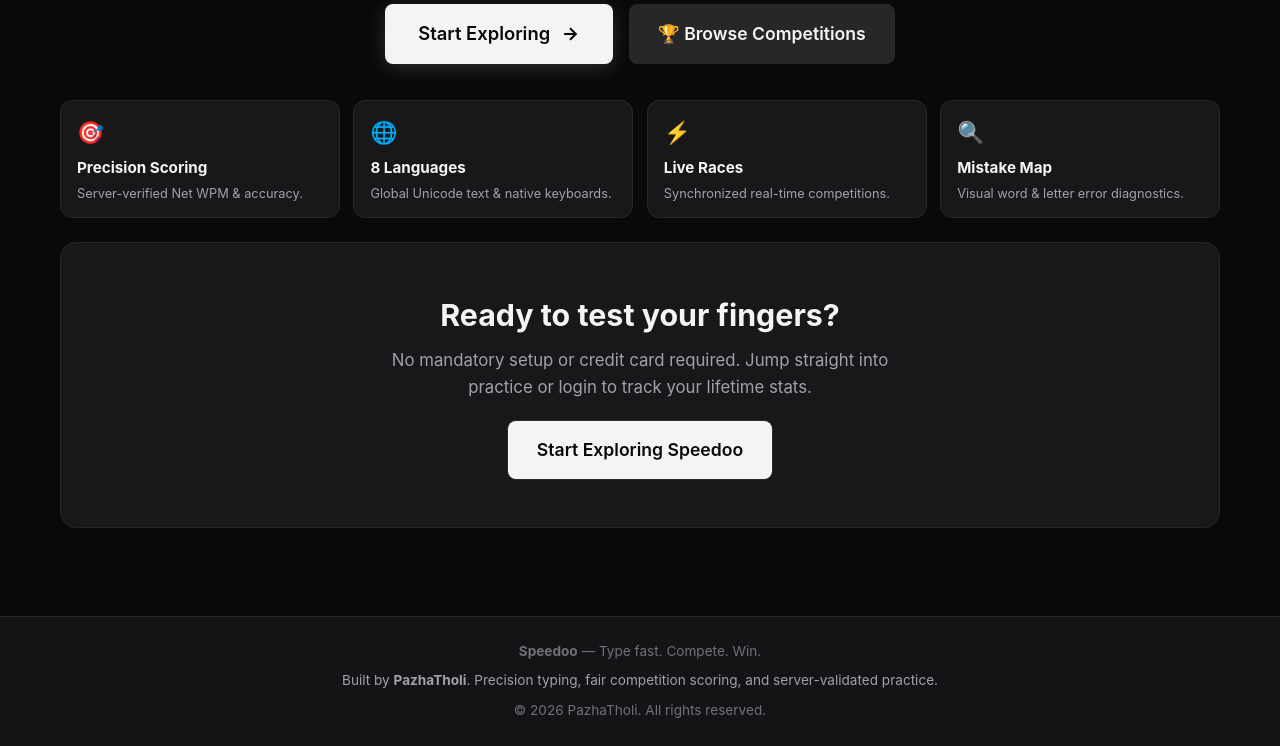
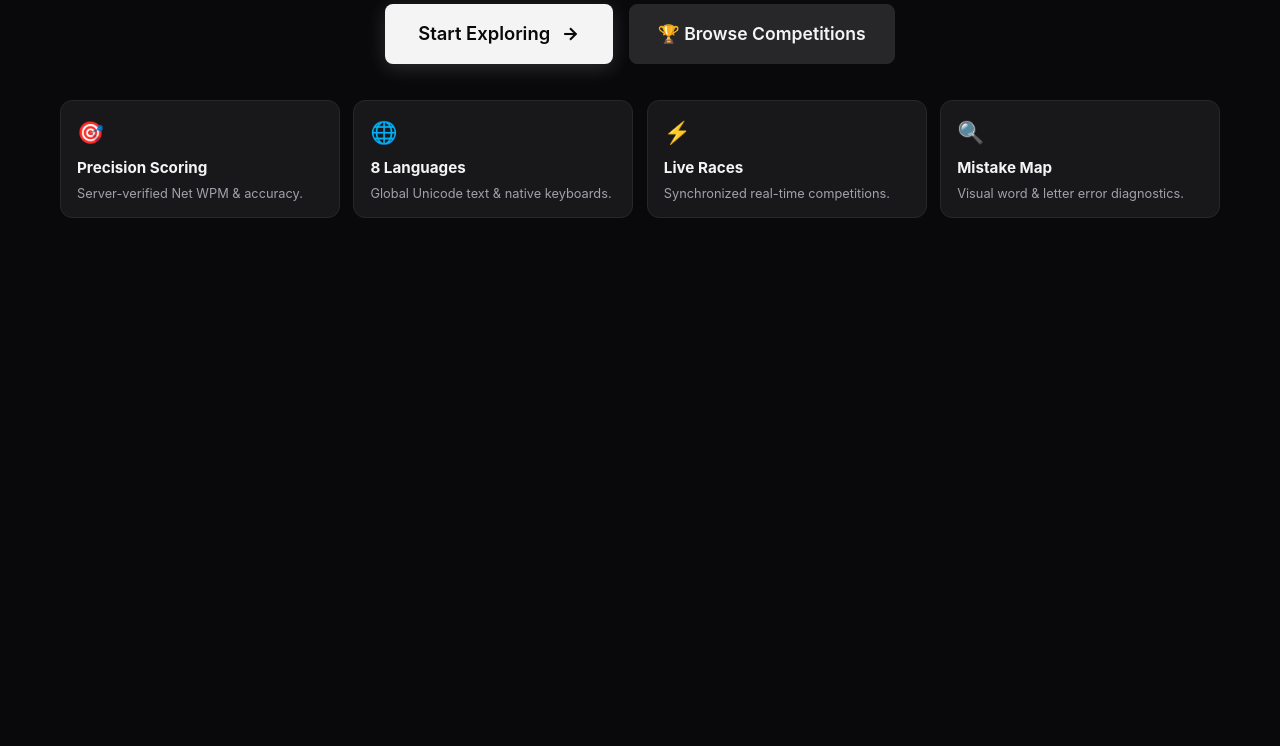
Before and after one commit to That-Vibe-QA/Speedoo, a Flask app: page / in a window 1280 px wide. Shown: the part 434-1180 px from the top of the page. After the commit the page ends 652 px from the top, so only its background shows below. Run offline with Flask 3, Linux system fonts and the light colour scheme.

Commit message:
Remove bottom CTA banner and hide footer on homepage to prevent scrolling

```diff
--- a/templates/base.html
+++ b/templates/base.html
@@ -241,7 +241,8 @@
     {% block content %}{% endblock %}
   </main>
 
-  <!-- Footer -->
+  <!-- Footer (hidden on homepage) -->
+  {% if request.endpoint != 'practice.home' %}
   <footer class="footer">
     <div style="margin-bottom: 0.5rem;">
       <strong>Speedoo</strong> — {{ app_tagline }}
@@ -253,6 +254,7 @@
       &copy; {{ current_year }} {{ company_name }}. All rights reserved.
     </div>
   </footer>
+  {% endif %}
 
   <script src="{{ url_for('static', filename='js/engine.js') }}"></script>
   <script>
--- a/templates/home.html
+++ b/templates/home.html
@@ -75,13 +75,4 @@
     <p>Visual word &amp; letter error diagnostics.</p>
   </div>
 </section>
-
-<!-- Quick Explore Banner -->
-<section class="landing-banner">
-  <h2>Ready to test your fingers?</h2>
-  <p>No mandatory setup or credit card required. Jump straight into practice or login to track your lifetime stats.</p>
-  <div style="margin-top: 1.25rem;">
-    <a href="{{ url_for('practice.index') }}" class="btn btn-primary btn-lg">Start Exploring Speedoo</a>
-  </div>
-</section>
 {% endblock %}
```
